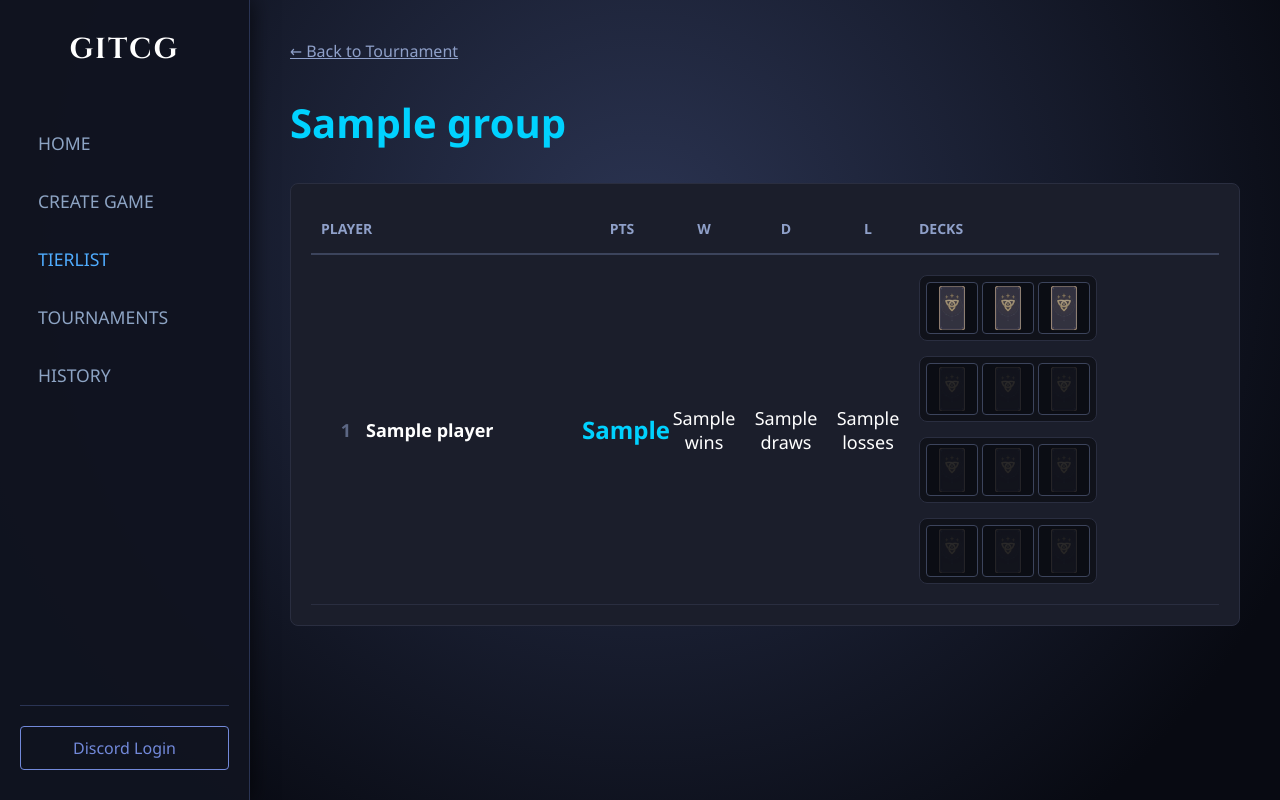
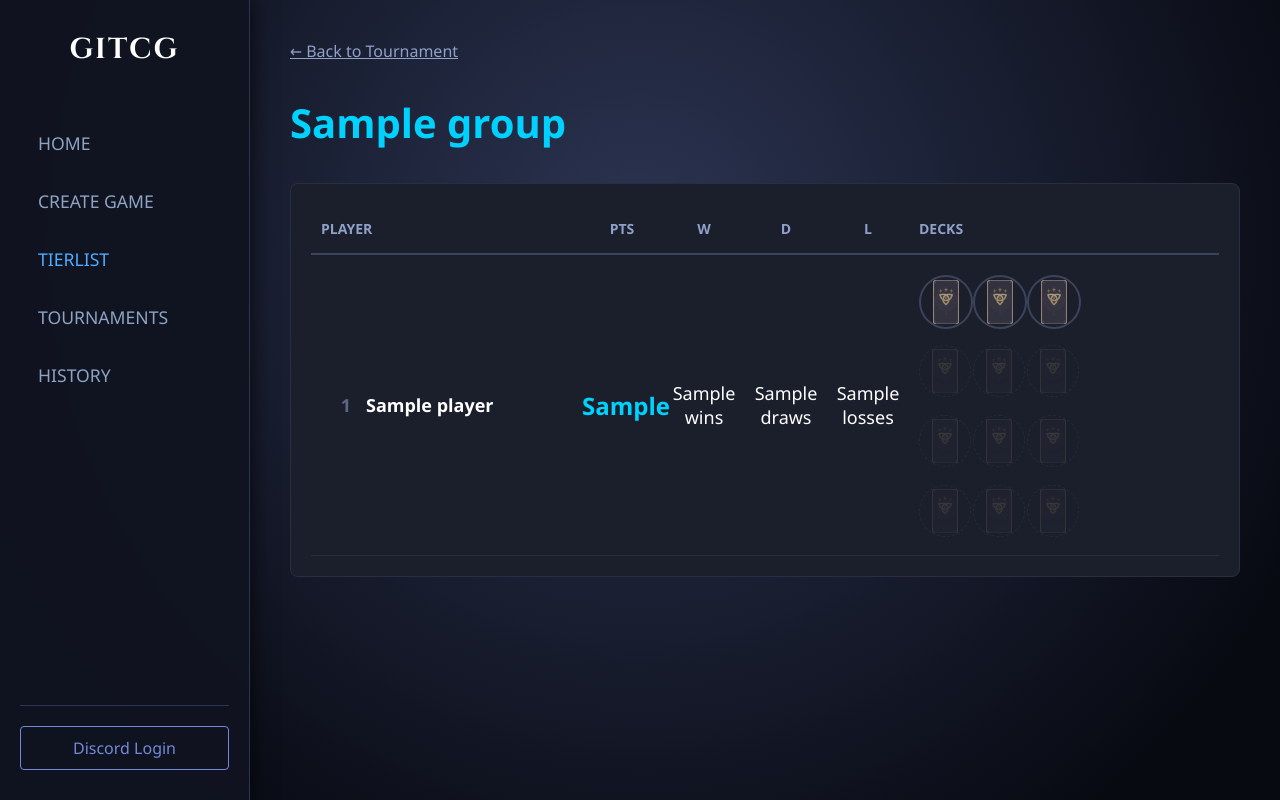
Before and after one commit to monfdie/tcg-ww, a Node server app: template views/pages/group_view.ejs in a window 1280 px wide. Run offline with Node 20, Linux system fonts and the light colour scheme; the template is opened without the code that fills it: most values are stand-ins (such as "Sample title", 1, 10 or a date in 2020); some libraries are stand-ins or nearby versions; some web fonts are replaced.

Commit message:
Update group_view.ejs

```diff
--- a/views/pages/group_view.ejs
+++ b/views/pages/group_view.ejs
@@ -1,4 +1,30 @@
 <%- include('../partials/header') %>
+
+<style>
+    /* Стили для круглых иконок без квадратов */
+    .char-icon-wrap {
+        width: 50px;
+        height: 50px;
+        flex-shrink: 0;
+        background: transparent;
+        border: none;
+    }
+    .char-icon-wrap img {
+        width: 100%;
+        height: 100%;
+        object-fit: cover;
+        border-radius: 50%; /* Делает картинку круглой */
+        border: 2px solid #3c445c; /* Рамка вокруг самого круга */
+    }
+    .deck-box {
+        display: flex;
+        flex-direction: row;
+        gap: 4px;
+        background: transparent; /* Убран фон */
+        padding: 0;
+        border: none; /* Убрана квадратная рамка */
+    }
+</style>
 
 <div class="container mt-4 mb-5" style="max-width: 1200px;">
 
@@ -41,16 +67,15 @@
                         <td style="text-align: center; font-size: 18px; color: white;"><%= p.losses || 0 %></td>
 
                         <td style="padding: 20px 10px;">
-                            <div style="display: flex; flex-wrap: wrap; gap: 15px; align-items: center;">
+                            <div style="display: flex; flex-wrap: wrap; gap: 20px; align-items: center;">
                                 <% for(let dIdx = 0; dIdx < 4; dIdx++) {
                                     let deck = p.decks && p.decks[dIdx] ? p.decks[dIdx] : [];
                                 %>
-                                    <div style="display: flex; gap: 4px; background: #10121a; padding: 6px; border-radius: 8px; border: 1px solid #2a2e40;">
+                                    <div class="deck-box">
                                         <% for(let cIdx = 0; cIdx < 3; cIdx++) {
                                             let charId = deck[cIdx];
                                             let charImg = '/cardback.png';
 
-                                            // ДОСТАЕМ ИМЕННО СВОЙСТВО c.img ИЗ ВАШЕГО JSON
                                             if(charId) {
                                                 for(let el in chars) {
                                                     let c = chars[el].find(x => String(x.id) === String(charId));
@@ -61,11 +86,11 @@
                                                 }
                                             }
                                         %>
-                                            <div style="width: 50px; height: 50px; border-radius: 4px; overflow: hidden; border: 1px solid #3c445c; background: #0b0d14;">
+                                            <div class="char-icon-wrap">
                                                 <% if(charId) { %>
-                                                    <img src="<%= charImg %>" style="width: 100%; height: 100%; object-fit: cover;" onerror="this.src='/cardback.png'">
+                                                    <img src="<%= charImg %>" onerror="this.src='/cardback.png'">
                                                 <% } else { %>
-                                                    <img src="/cardback.png" style="width: 100%; height: 100%; object-fit: cover; opacity: 0.2;">
+                                                    <img src="/cardback.png" style="opacity: 0.2; border: 1px dashed #4e5a7e;">
                                                 <% } %>
                                             </div>
                                         <% } %>
```
